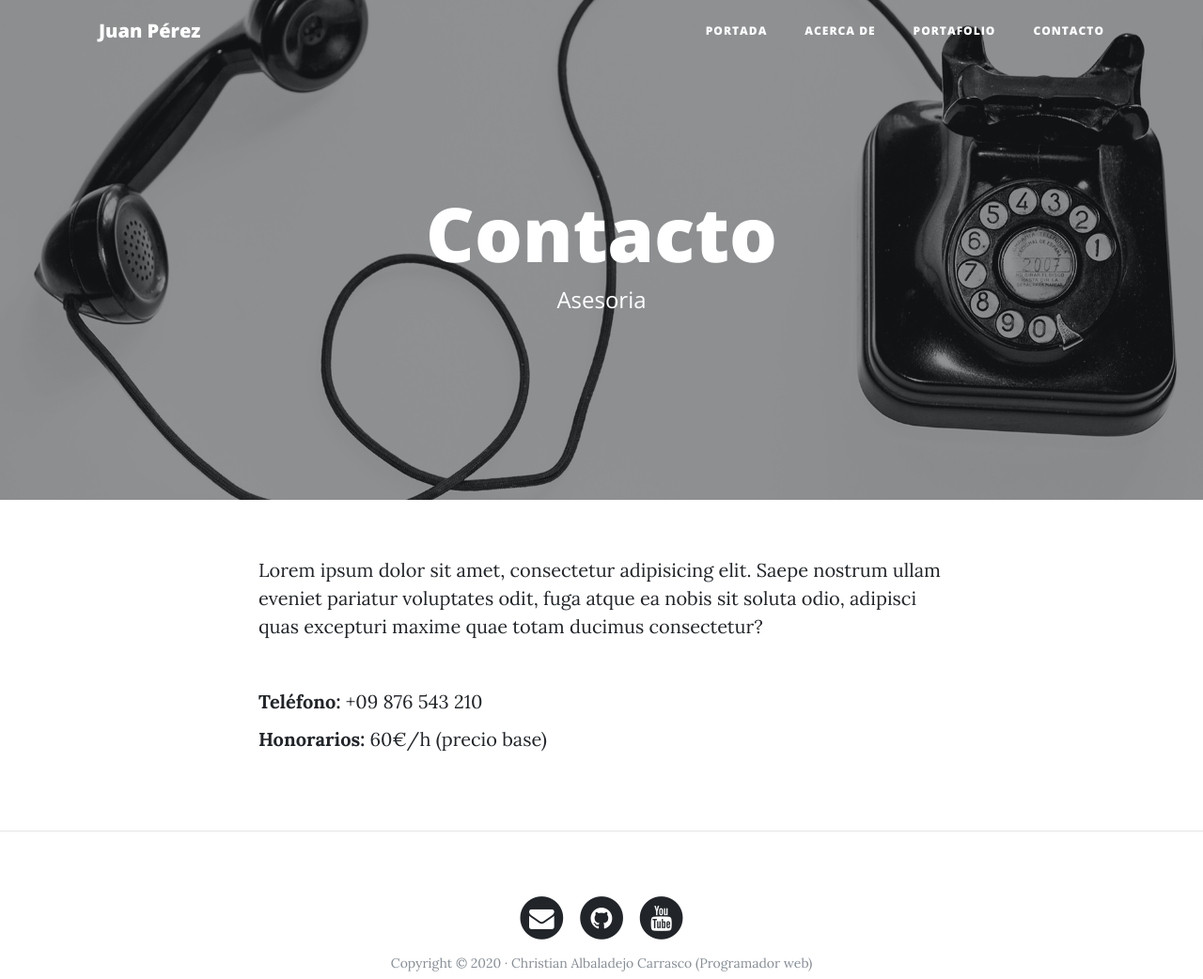
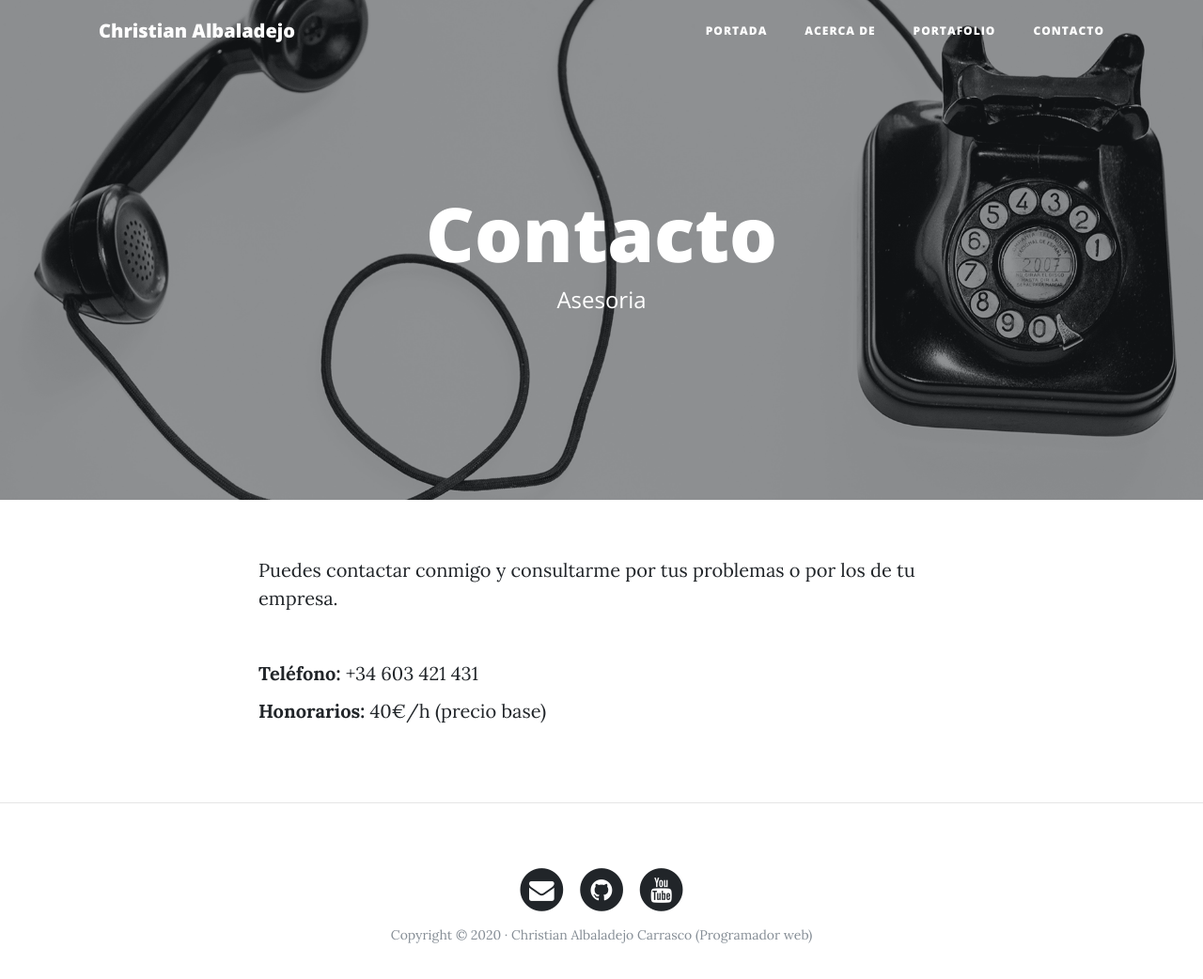
Before and after one commit to ChristianAlbaladejo/Personal-Web, a Django app: page /contact/ in a window 1280 px wide. Shown: the top 1042 px of the page at 94% size. After the commit the page ends 1004 px from the top, so only its background shows below. Run offline with Django 3.2, Linux system fonts and the light colour scheme; some libraries are stand-ins or nearby versions.

Commit message:
first commit

```diff
--- a/core/templates/core/about.html
+++ b/core/templates/core/about.html
@@ -16,9 +16,9 @@
           <img class="img-fluid avatar" src="{% static 'core/img/avatar.jpg' %}" alt="">
         </div>
         <div class="col-lg-7 col-md-8">
-          <h2 class="section-heading">Juan Pérez</h2>
-          <p>Nacido en... lorem ipsum dolor sit amet, consectetur adipisicing elit. Saepe nostrum ullam eveniet pariatur voluptates odit, fuga atque ea nobis sit soluta odio.</p>
-          <p>Lorem ipsum dolor sit amet, consectetur adipisicing elit. Saepe nostrum ullam eveniet pariatur voluptates odit...</p>
+          <h2 class="section-heading">Christian Albaladejo Carrasco</h2>
+          <p>Soy un entusiasta de la informática y la programación, joven y apasionado por este mundo intentando aprender tanto como evoluciona este mundo.</p>
+          <p>Siempre estudiando e intentando hacer mis propios proyectos.</p>
         </div>
     </div>
 {% endblock %}
--- a/core/templates/core/base.html
+++ b/core/templates/core/base.html
@@ -23,7 +23,7 @@
     <!-- Navegación -->
     <nav class="navbar navbar-expand-lg navbar-light fixed-top" id="mainNav">
       <div class="container">
-        <a class="navbar-brand" href="{% url 'home' %}">Juan Pérez</a>
+        <a class="navbar-brand" href="{% url 'home' %}">Christian Albaladejo</a>
         <button class="navbar-toggler navbar-toggler-right" type="button" data-toggle="collapse" data-target="#navbarResponsive" aria-controls="navbarResponsive" aria-expanded="false" aria-label="Toggle navigation">
           Menú
           <i class="fa fa-bars"></i>
--- a/core/templates/core/contact.html
+++ b/core/templates/core/contact.html
@@ -10,10 +10,10 @@
 {%block content %}
 <div class="row">
     <div class="col-lg-8 col-md-10 mx-auto">
-          <p>Lorem ipsum dolor sit amet, consectetur adipisicing elit. Saepe nostrum ullam eveniet pariatur voluptates odit, fuga atque ea nobis sit soluta odio, adipisci quas excepturi maxime quae totam ducimus consectetur?</p>
+          <p>Puedes contactar conmigo y consultarme por tus problemas o por los de tu empresa.</p>
           <br>
-          <p><b>Teléfono:</b> +09 876 543 210</p>
-          <p><b>Honorarios:</b> 60€/h (precio base)</p>
+          <p><b>Teléfono:</b> +34 603 421 431</p>
+          <p><b>Honorarios:</b> 40€/h (precio base)</p>
     </div>
 </div>
 {% endblock %}
```
Also changed, not shown: personalWeb/wsgi.py (+8 -14 lines).
